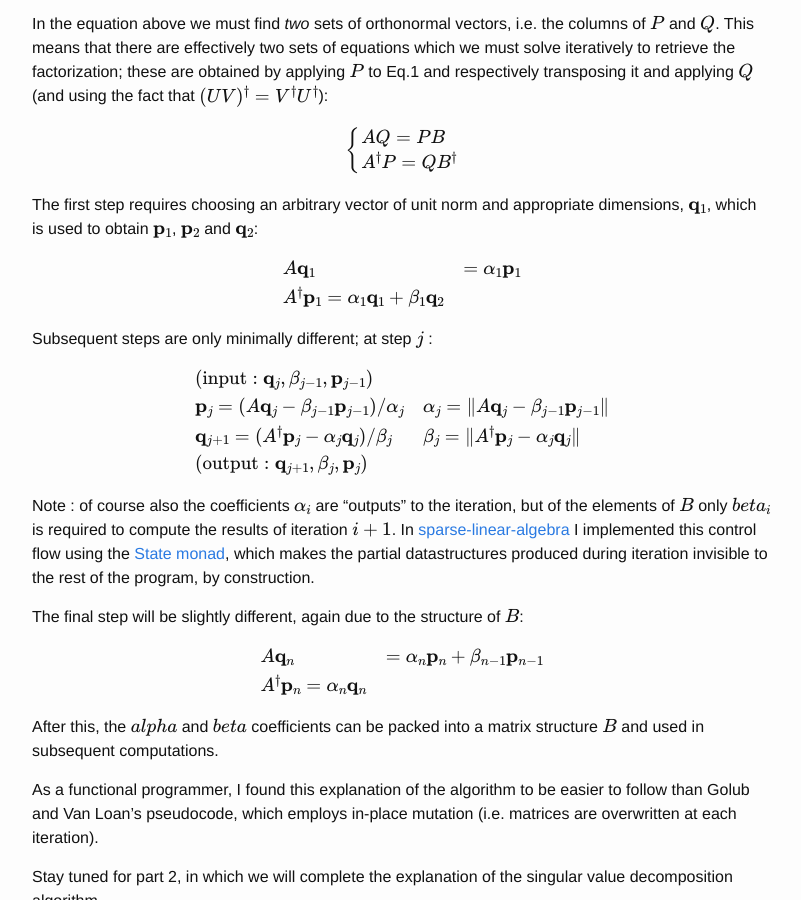
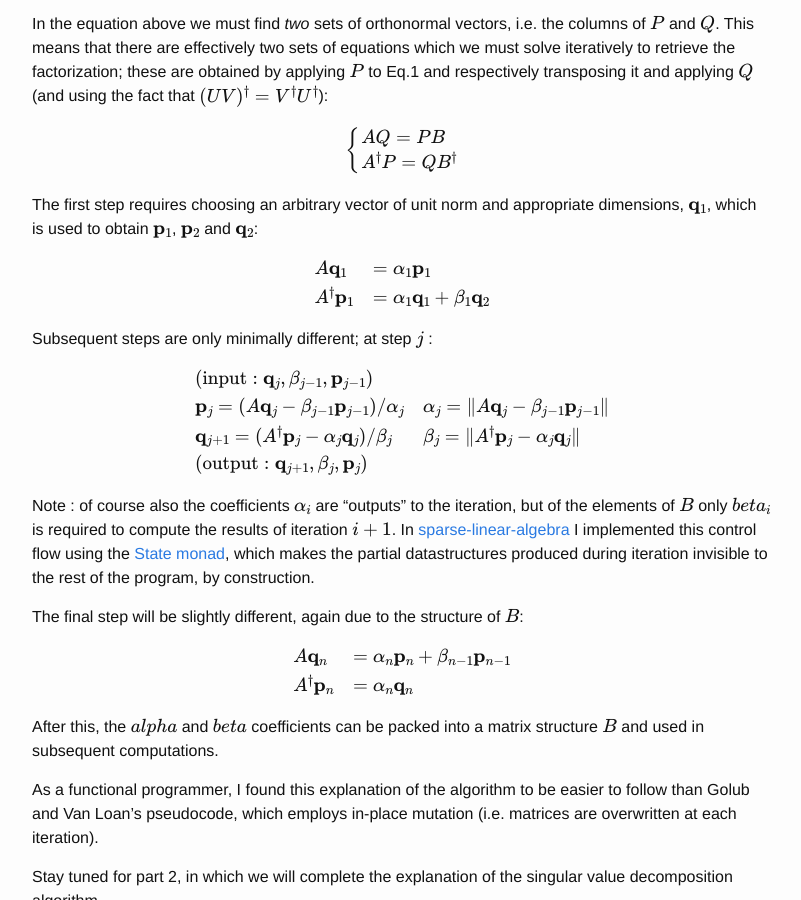
Before and after one commit to ocramz/ocramz.github.io, a Jekyll site: the page built from _posts/2017-02-07-golub-kahan-lanczos.markdown, in a window 1280 px wide and 900 px high, scrolled down 592 px. Shown: the whole window, without its empty margins (238-1039 px from the left). Built offline with Jekyll 4.4.1, drawn with Linux system fonts in a browser that asks for light colours; formulas are drawn with MathJax 3.

Commit message:
upd blog

```diff
--- a/_posts/2017-02-07-golub-kahan-lanczos.markdown
+++ b/_posts/2017-02-07-golub-kahan-lanczos.markdown
@@ -38,7 +38,7 @@ The first step requires choosing an arbitrary vector of unit norm and appropriat
 $$
 \begin{array}{l l}
 A \mathbf{q}_1 &= \alpha_1 \mathbf{p}_1 \\
-A^\dagger \mathbf{p}_1 = \alpha_1 \mathbf{q}_1 + \beta_1 \mathbf{q}_2
+A^\dagger \mathbf{p}_1 &= \alpha_1 \mathbf{q}_1 + \beta_1 \mathbf{q}_2
 \end{array}
 $$
 
@@ -64,7 +64,7 @@ The final step will be slightly different, again due to the structure of $$B$$:
 $$
 \begin{array}{l l}
 A \mathbf{q}_n &= \alpha_n \mathbf{p}_n + \beta_{n-1} \mathbf{p}_{n-1} \\
-A^\dagger \mathbf{p}_n = \alpha_n \mathbf{q}_n
+A^\dagger \mathbf{p}_n &= \alpha_n \mathbf{q}_n
 \end{array}
 $$
 
```
